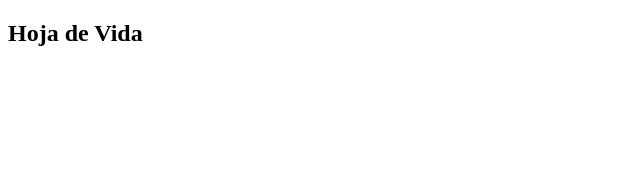
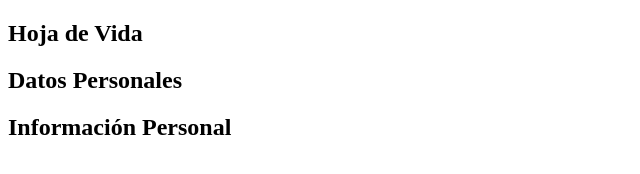
Before and after one commit to veritopaz/FundHtml_EvFinal, a plain HTML site: page index.html in a window 1280 px wide. Shown: the whole page, without its empty margins (0-640 px from the left). Drawn offline with Linux system fonts and the light colour scheme.

Commit message:
Se agregan etiquetas h2

```diff
--- a/index.html
+++ b/index.html
@@ -12,6 +12,12 @@
 <section>
 <h1>Hoja de Vida</h1>
 
+<h2>Datos Personales</h2>
+
+<h2>Información Personal</h2>
+
+
+
 </section>
 
 <footer>
```
